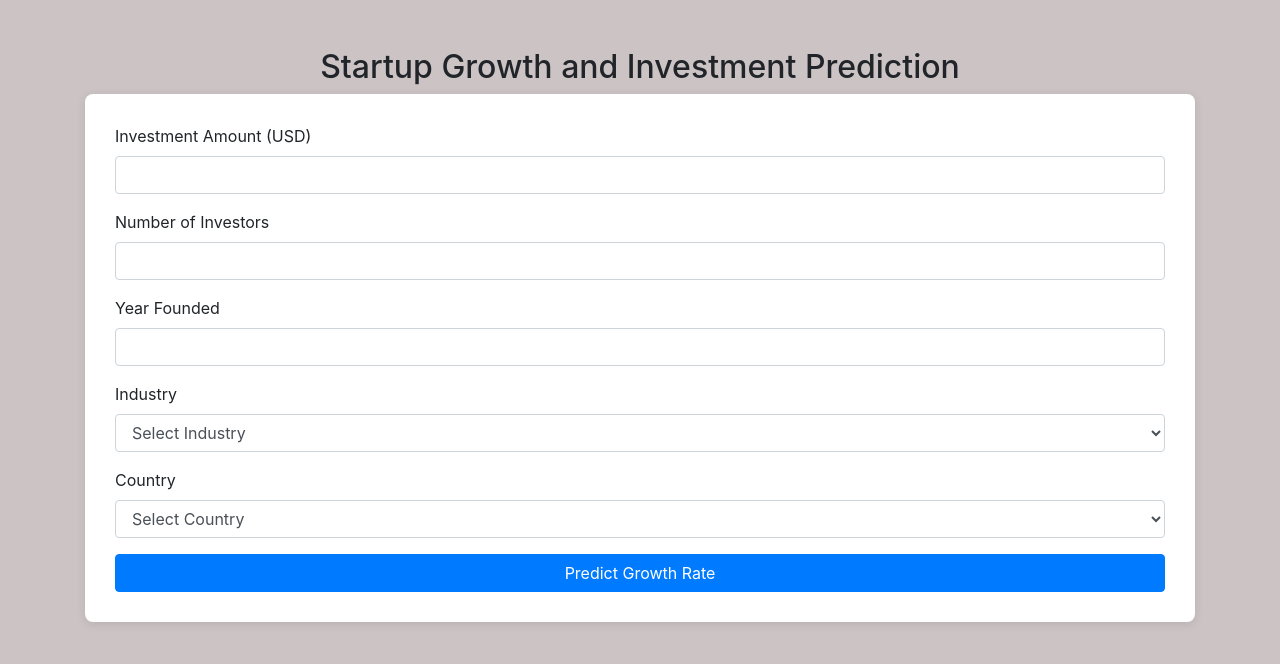
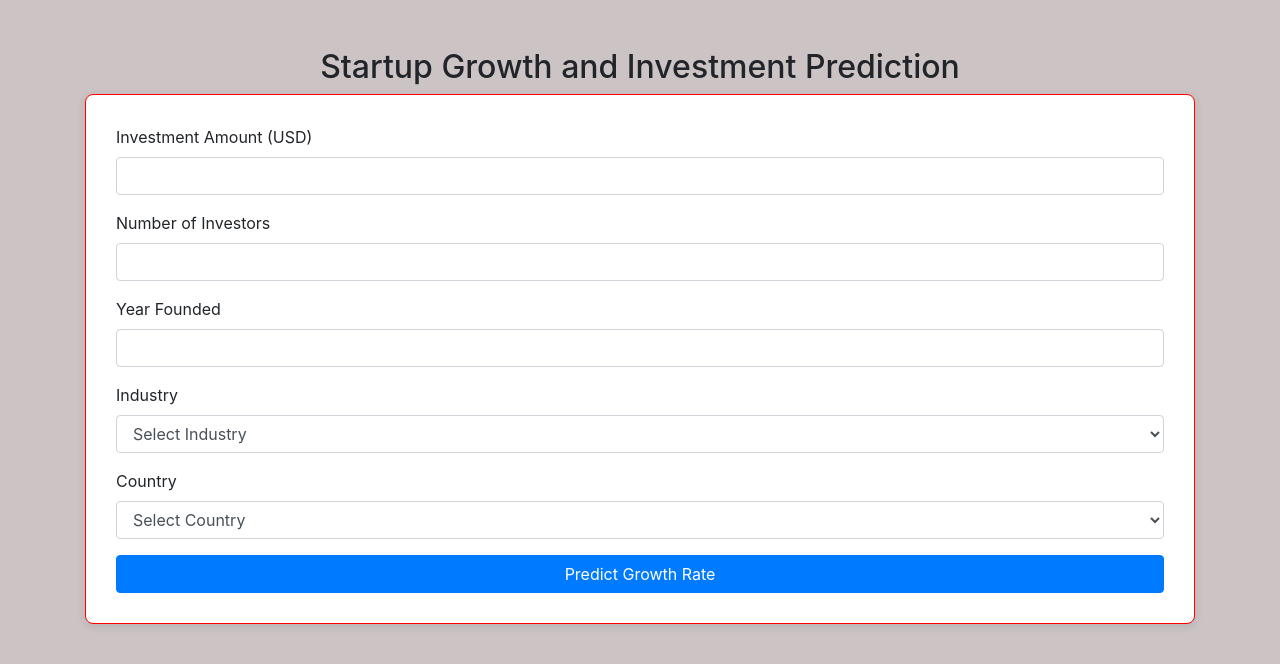
Before and after one commit to suryanshranjan20/startup_growth_prediction_django, a Django app: page / in a window 1280 px wide. Shown: the top 664 px of the page. Run offline with Django 5.2, Linux system fonts and the light colour scheme; parts of the project's set-up code (start-up, migrations or seed data) failed here and were passed over; some libraries are stand-ins or nearby versions.

Commit message:
changes in color

```diff
--- a/prediction_app/templates/prediction_app/home.html
+++ b/prediction_app/templates/prediction_app/home.html
@@ -8,7 +8,7 @@
     <link rel="stylesheet" href="https://stackpath.bootstrapcdn.com/bootstrap/4.5.2/css/bootstrap.min.css">
     <style>
         body { background:rgb(204, 196, 196); }
-        .form-container { background: white; padding: 30px; border-radius: 8px; box-shadow: 0 2px 10px rgba(0, 0, 0, 0.1); }
+        .form-container { background: white; padding: 30px; border-radius: 8px; box-shadow: 0 2px 10px rgba(0, 0, 0, 0.1); border: 1px red solid; }
         .error { color: red; }
         .chart-container { text-align: center; margin-top: 20px; }
     </style>
```
